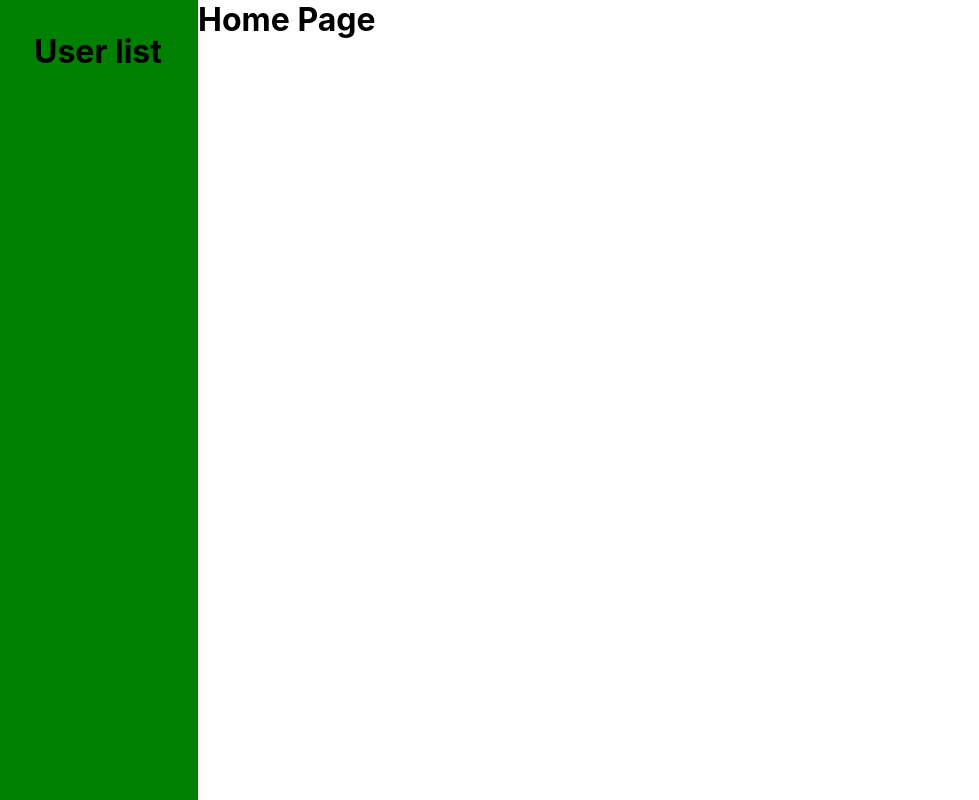
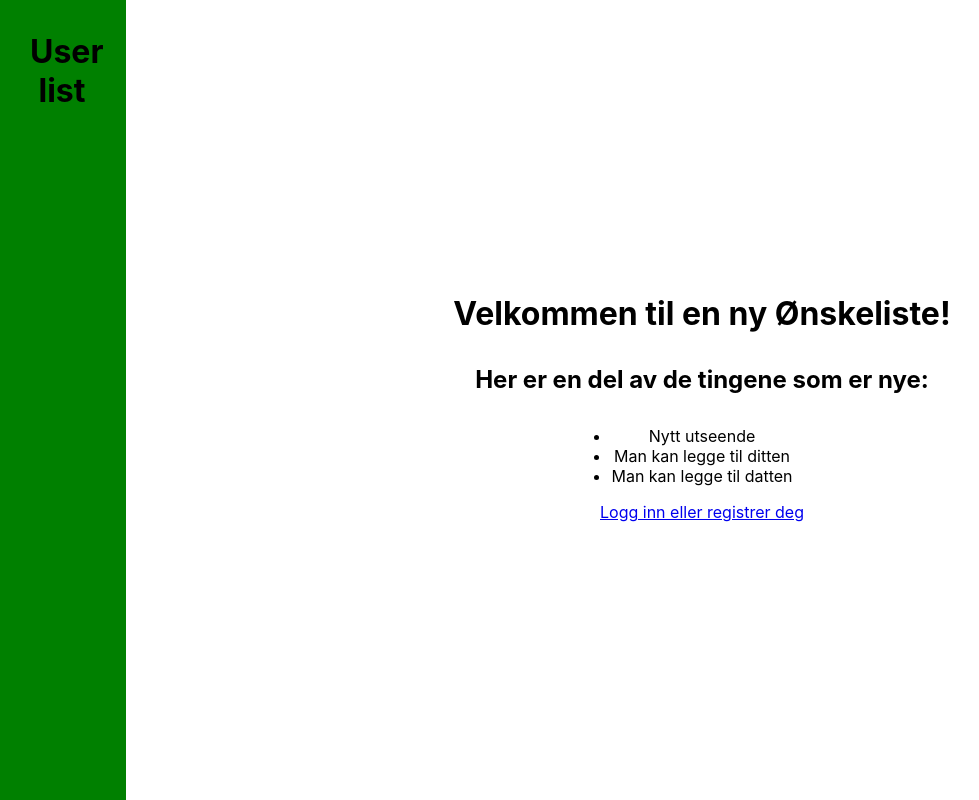
Before and after one commit to magnus-schj/Wishlist, a React (Create React App) app in the folder frontend/react/v2/: page / in a window 1280 px wide. Shown: the whole page, without its empty margins (2-981 px from the left). Built offline with nearby package versions, Linux system fonts and the light colour scheme.

Commit message:
lagde sign in-componenten, sammen med beholder og link fra hovedsida

```diff
--- a/frontend/react/v2/src/App.css
+++ b/frontend/react/v2/src/App.css
@@ -11,12 +11,6 @@
 .App-logo {
   height: 40vmin;
   pointer-events: none;
-}
-
-@media (prefers-reduced-motion: no-preference) {
-  .App-logo {
-    animation: App-logo-spin infinite 20s linear;
-  }
 }
 
 .App-header {
@@ -33,12 +27,3 @@
 .App-link {
   color: #61dafb;
 }
-
-@keyframes App-logo-spin {
-  from {
-    transform: rotate(0deg);
-  }
-  to {
-    transform: rotate(360deg);
-  }
-}
--- a/frontend/react/v2/src/App.js
+++ b/frontend/react/v2/src/App.js
@@ -3,6 +3,7 @@ import './App.css';
 import UserList from './components/user-list/user-list.component'
 import HomePage from './pages/homepage/homepage.component'
 import {Switch, Route} from 'react-router-dom'
+import SignInSignUp from './pages/sign-in-sign-up/sign-in-sign-up.page';
 
 
 function App() {
@@ -11,6 +12,7 @@ function App() {
       <UserList />
       <Switch>
         <Route exact path="/" component={HomePage} />
+        <Route exact path="/sign-in-sign-up" component={SignInSignUp} />
       </Switch>
     </div>
   );
--- /dev/null
+++ b/frontend/react/v2/src/components/sign-in/sign-in.component.jsx
@@ -0,0 +1,9 @@
+import React from "react";
+
+const SignIn = () => (
+  <div className="sign-in">
+    <h1>Sign in component</h1>
+  </div>
+);
+
+export default SignIn;
--- a/frontend/react/v2/src/components/user-list/user-list.styles.css
+++ b/frontend/react/v2/src/components/user-list/user-list.styles.css
@@ -1,6 +1,6 @@
 .user-list {
   height: 100vh;
-  width: 200px;
+  width: 10vw;
   padding: 2rem;
   background: green;
 }
--- a/frontend/react/v2/src/pages/homepage/homepage.component.jsx
+++ b/frontend/react/v2/src/pages/homepage/homepage.component.jsx
@@ -1,8 +1,19 @@
 import React from "react";
+
+import "./homepage.styles.css";
+
+import { Link } from "react-router-dom";
 
 const HomePage = () => (
   <div className="home-page">
-    <h1>Home Page</h1>
+    <h1>Velkommen til en ny Ønskeliste!</h1>
+    <h2>Her er en del av de tingene som er nye:</h2>
+    <ul>
+      <li>Nytt utseende</li>
+      <li>Man kan legge til ditten</li>
+      <li>Man kan legge til datten</li>
+    </ul>
+    <Link to="/sign-in-sign-up">Logg inn eller registrer deg</Link>
   </div>
 );
 
--- /dev/null
+++ b/frontend/react/v2/src/pages/homepage/homepage.styles.css
@@ -0,0 +1,13 @@
+.home-page {
+  width: 90vw;
+  display: flex;
+  flex-direction: column;
+  align-items: center;
+  justify-content: center;
+}
+.home-page h1,
+h2,
+ul,
+button {
+  margin: 1rem;
+}
--- /dev/null
+++ b/frontend/react/v2/src/pages/sign-in-sign-up/sign-in-sign-up.page.jsx
@@ -0,0 +1,11 @@
+import React from "react";
+
+import SignIn from "../../components/sign-in/sign-in.component";
+
+const SignInSignUp = () => (
+  <div className="sign-in-sign-up">
+    <SignIn />
+  </div>
+);
+
+export default SignInSignUp;
```
Also changed, not shown: frontend/react/v2/src/components/sign-up/sign-up.component.jsx (added, +9 -0 lines), 1 other file (tests, documents, lock files or other folders).
